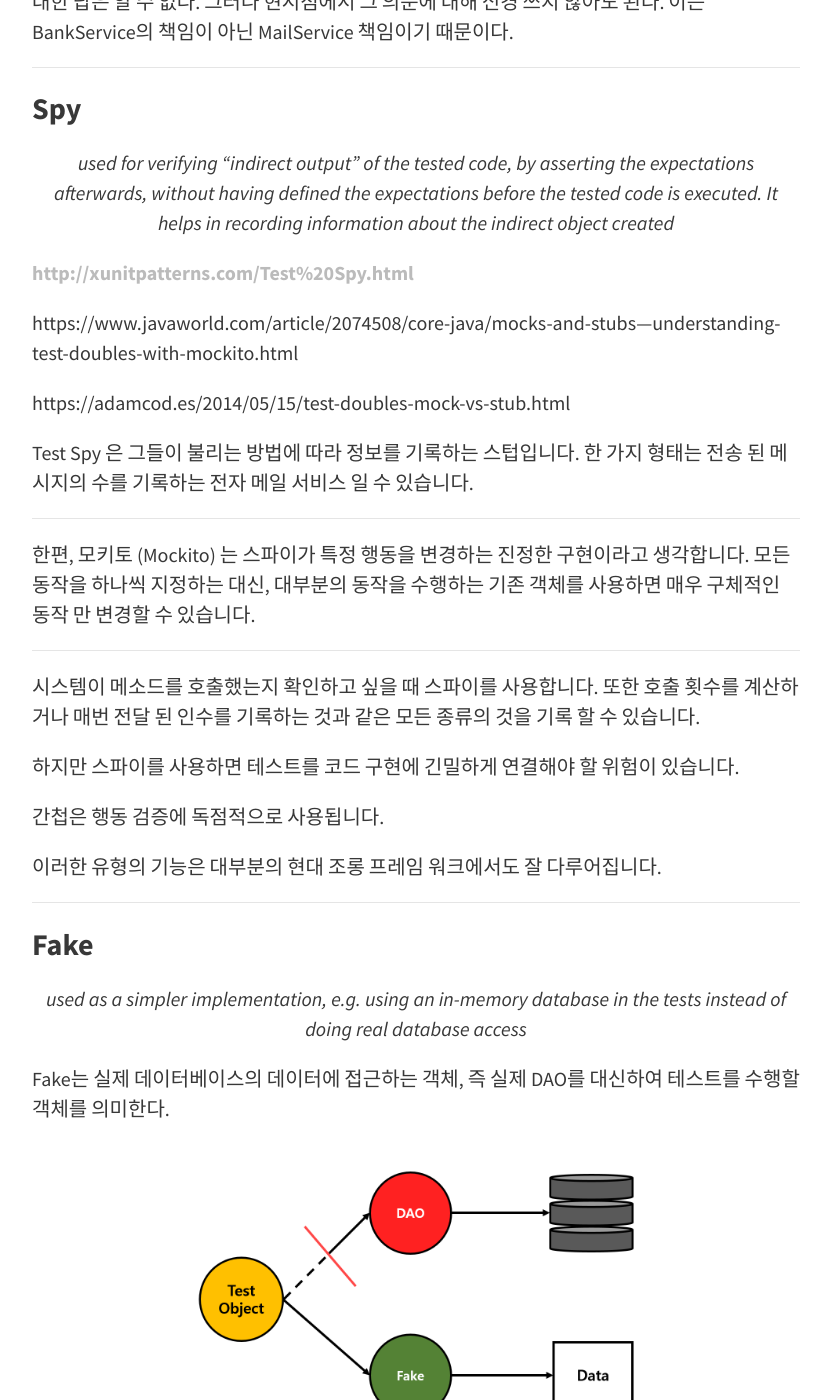
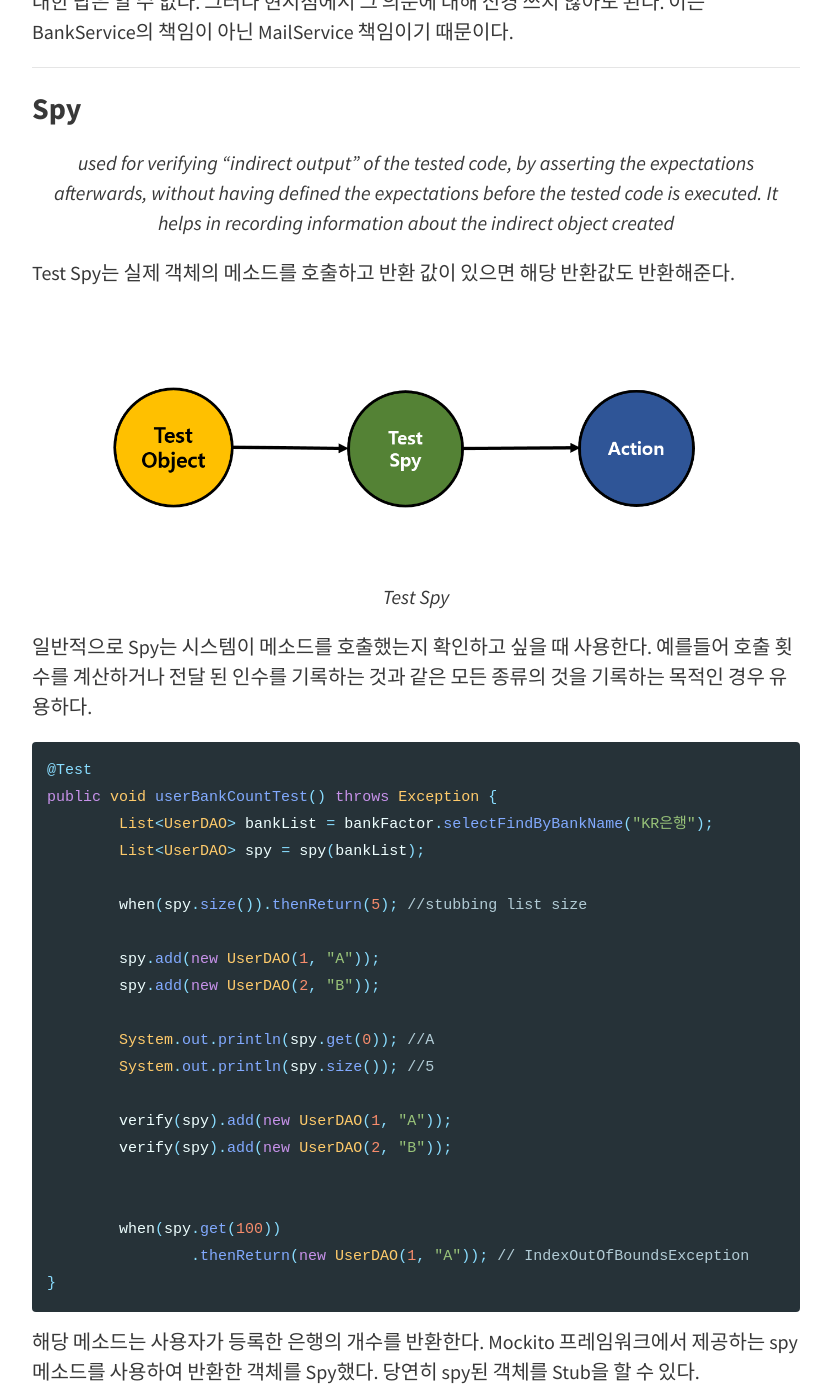
Before and after one commit to gmoon92/gmoon92.github.io, a Jekyll site: the page built from _posts/2018-10-13-test-double.md, in a window 1280 px wide and 1400 px high, scrolled down 8068 px. Shown: the whole window, without its empty margins (224-1055 px from the left). Built offline with Jekyll 4.4.1, drawn with Linux system fonts in a browser that asks for light colours; comment, search, counter and statistics services are not loaded; some of the changed text lies outside the part shown.

Commit message:
final of testdouble write

````diff
--- a/_posts/2018-09-28-test-double.md
+++ b/_posts/2018-10-13-test-double.md
@@ -140,7 +139,7 @@ Mock은 호출에 대한 기대하는 실행 결과를 사전에 정의한 객
 일반적으로 실제 코드를 호출하고 싶지 않거나 손쉬운 검증 방법이 없는 경우 의도된 코드가 실행되었음을 나타내기 위해 사용한다. 즉 Mock은 동작에 대한 검증으로 반환 값은 없다. 동작에 대한 검증은 테스트할 수 있지만, 동작하는 그 자체를 검증하는 것은 어렵다.
 
 <img src="/md/img/test-double/mock.png">
-<em>Mock object</em>
+<em>Mock Object</em>
 
 단편적인 예로는 메일 서비스 기능을 들 수 있다. BankService에서 사용자의 평균임금을 계산한 값을 사용자의 메일로 전송해주는 기능을 추가되었다고 가정하자. 테스트 코드를 실행할 때마다 결괏값이 메일로 전송하지 않는다. 더구나 메일이 올바르게 전송되었는지 확인하기는 쉽지 않다. 개발자가 할 수 있는 일은 테스트에서 수행된 기능의 출력을 검증하는 것이다.
 
@@ -208,28 +207,74 @@ public class BankServiceTest {
 
 _used for verifying "indirect output" of the tested code, by asserting the expectations afterwards, without having defined the expectations before the tested code is executed. It helps in recording information about the indirect object created_
 
-[http://xunitpatterns.com/Test%20Spy.html](http://xunitpatterns.com/Test%20Spy.html)
+Test Spy는 실제 객체의 메소드를 호출하고 반환 값이 있으면 해당 반환값도 반환해준다.
 
-https://www.javaworld.com/article/2074508/core-java/mocks-and-stubs---understanding-test-doubles-with-mockito.html
+<img src="/md/img/test-double/spy.png">
+<em>Test Spy</em>
 
-https://adamcod.es/2014/05/15/test-doubles-mock-vs-stub.html
+일반적으로 Spy는 시스템이 메소드를 호출했는지 확인하고 싶을 때 사용한다. 예를들어 호출 횟수를 계산하거나 전달 된 인수를 기록하는 것과 같은 모든 종류의 것을 기록하는 목적인 경우 유용하다.
 
-Test Spy 은 그들이 불리는 방법에 따라 정보를 기록하는 스텁입니다. 한 가지 형태는 전송 된 메시지의 수를 기록하는 전자 메일 서비스 일 수 있습니다.
+``` java
+@Test
+public void userBankCountTest() throws Exception {
+	List<UserDAO> bankList = bankFactor.selectFindByBankName("KR은행");
+	List<UserDAO> spy = spy(bankList);
 
----
+	when(spy.size()).thenReturn(5); //stubbing list size
 
-한편, 모키토 (Mockito) 는 스파이가 특정 행동을 변경하는 진정한 구현이라고 생각합니다. 모든 동작을 하나씩 지정하는 대신, 대부분의 동작을 수행하는 기존 객체를 사용하면 매우 구체적인 동작 만 변경할 수 있습니다.
+	spy.add(new UserDAO(1, "A"));
+	spy.add(new UserDAO(2, "B"));
+
+	System.out.println(spy.get(0)); //A
+	System.out.println(spy.size()); //5
+
+	verify(spy).add(new UserDAO(1, "A"));
+	verify(spy).add(new UserDAO(2, "B"));
 
 
----
+	when(spy.get(100))
+		.thenReturn(new UserDAO(1, "A")); // IndexOutOfBoundsException
+}
+```
 
-시스템이 메소드를 호출했는지 확인하고 싶을 때 스파이를 사용합니다. 또한 호출 횟수를 계산하거나 매번 전달 된 인수를 기록하는 것과 같은 모든 종류의 것을 기록 할 수 있습니다.
+해당 메소드는 사용자가 등록한 은행의 개수를 반환한다. Mockito 프레임워크에서 제공하는 spy 메소드를 사용하여 반환한 객체를 Spy했다. 당연히 spy된 객체를 Stub을 할 수 있다.
 
-하지만 스파이를 사용하면 테스트를 코드 구현에 긴밀하게 연결해야 할 위험이 있습니다.
+`doReturn(new UserDAO(1, "A").when(spy).get(100);`
 
-간첩은 행동 검증에 독점적으로 사용됩니다.
+단 Spy를 활용하여 Stub을 하면 실제 인스턴스의 메소드를 호출하기 때문에 종종 예기치 못한 예외가 발생한다. 위의 when(spy.get(100))에서는 진짜 인스턴스의 메소드를 호출하기 때문에 IndexOutOfBountException이 발생하게 된다. 이 경우 Mockito.doReturn를 사용해서 문제를 회피할 수 있다.
 
-이러한 유형의 기능은 대부분의 현대 조롱 프레임 워크에서도 잘 다루어집니다.
+``` java
+public class MailServiceImpleTest {
+	SpyFileIO spy;
+
+	@Before
+	public void setUp(){
+		spy = spy(SpyFileIO.class);
+	}
+
+	@Test
+	public void sendTest(){
+		MailServiceImple mailSvc = new MailServiceImple(spy);
+
+		mailSvc.send("gmun0929@gmail.com", "제목", "내용", null);
+		verify(mailSvc).send(null, null, null, null);
+		assertEquals(1, spy.callCount);
+	}
+
+	private class SpyFileIO implements FileIO{
+		public int callCount = 0;
+
+		@Override
+		public StringBuilder read(String filePath) {
+			this.callCount++;
+	        return null;
+		}
+	}
+}
+```
+
+다음과 같이 Spy를 활용하여 테스트 시 특정 메소드가 호출된 총횟수를 검사할 수도 있다.
+
 
 ---
 
@@ -240,7 +285,7 @@ _used as a simpler implementation, e.g. using an in-memory database in the tests
 Fake는 실제 데이터베이스의 데이터에 접근하는 객체, 즉 실제 DAO를 대신하여 테스트를 수행할 객체를 의미한다.
 
 <img src="/md/img/test-double/fake.png">
-<em>Fake object</em>
+<em>Fake Object</em>
 
 Fake는 실제 데이터베이스가 응답한 데이터의 축소판이라고 생각하면 된다. Fake 구현은 실제 데이터베이스에 관여하지 않고 단순 Collection을 사용하여 테스트 시 필요한 데이터를 저장한다. 이를 통해 데이터베이스의 응답, 요청 시간이 많이 소요되는 서비스 통합 테스트를 비교적 빠르게 검증할 수 있다.
 
@@ -291,6 +336,9 @@ _used when a parameter is needed for the tested method but without actually need
 Dummy는 미국의 대표적인 코믹 영화 Dumb and Dumber(덤 앤 더머)와 연관하면 이해하기 쉽다.
 
 영화 제목의 Dumb과 Dumber은 바보의 대명사처럼 모자란 사람을 부를 때 쓰였다. 이와 마찬가지로 Dummy라는 이름에서 알 수 있듯이 Dummy는 매우 바보 같은 객체다. 일반적으로 Dummy object는 해당 객체가 어떻게 사용되는지 상관없이 컴파일과 런타임 실행을 만족 시키기기 위해  객체를 전달할 때 사용한다. 즉 Dummy object는 일반적으로 매개 변수 목록을 채우기 위해 사용한다.
+
+<img src="/md/img/test-double/dummy.png">
+<em>Dummy Object</em>
 
  예를 들어 테스트 코드에 어느 한 객체가 매개변수가 있는 생성자를 포함하고 있다고 가정하자. 이때 매개 변수를 주입해야 하지만 해당 매개 변수는 테스트 시 해당 매개 변수를 사용하지 않는다면?
 
@@ -349,62 +397,32 @@ public class MailServiceImpleTest {
 
 `dummyFileIO = mock(DummyFileIO.class);`
 
-해당 인수 값에 의해 예기치 않은 예외를 발생하는 걸 방지하기 위해 mock 객체를 사용하여 테스트 코드를 작성하였다.
+파일 입출력 기능에서 발생하는 예외를 방지하기 위해 해당 인수 값을 mock 객체를 사용하여 독립적인 메일 발송 테스트를 진행했다.
 
 ---
 
 ### 마무리
 
-더미 객체는 전달되지만 실제로 사용되지는 않습니다. 일반적으로 매개 변수 목록을 채우기 위해 사용됩니다.
+<img src="/md/img/test-double/test-double-relationship.png">
+<em>Goal of Test double use</em>
 
-위조 된 객체는 실제로 실제로 구현되어 있지만 일반적으로 제작에 적합하지 않은 단축키를 사용합니다 ( InMemoryTestDatabase 가 좋은 예입니다).
+테스트 더블은 실제 객체와 관계를 맺은 객체들을 테스트용 객체로 대체하여 독립적인 테스트를 가능할 수 있게 만들어 주는 목적이 있다. 테스트 더블에는 총 다섯 가지의 종류가 있다.
 
-스텁 (stub) 은 테스트 중에 작성된 호출에 대한 미리 준비된 답변을 제공합니다. 일반적으로 테스트를 위해 프로그래밍 된 내용 외에는 응답하지 않습니다.
+`Test Stub`은 로직이 없고 사전에 정의한 데이터를 반환한다.
 
-간첩 은 그들이 불리는 방법에 따라 정보를 기록하는 스텁입니다. 한 가지 형태는 전송 된 메시지의 수를 기록하는 전자 메일 서비스 일 수 있습니다.
+`Mock Object`는 객체를 동작이 없고 반환 값이 없는 상태로 만든다.
 
-모의 (Mock) 는 그들이 기대하는 호출의 명세를 형성하는 기대치로 미리 프로그램되어있다. 기대하지 않은 전화를 받았을 때 예외를 throw 할 수 있으며 확인 중에 전화를 통해 예상했던 모든 전화를 받았는지 확인할 수 있습니다.
+`Test Spy`는 실제 객체와 같은 동작을 한다.
 
-https://www.hostettler.net/blog/2014/05/18/fakes-stubs-dummy-mocks-doubles-and-all-that/
+`Fake Object`는 실제 DAO를 대체할 객체이다.
 
-https://www.javaworld.com/article/2074508/core-java/mocks-and-stubs---understanding-test-doubles-with-mockito.html
-
-https://www.javacodegeeks.com/2015/11/test-doubles-mocks-dummies-and-stubs.html
-
-http://engineering.pivotal.io/post/the-test-double-rule-of-thumb/
-
-https://www.slideshare.net/youngeunchoi12/effective-unit-testing-ch3
-
-https://blog.pragmatists.com/test-doubles-fakes-mocks-and-stubs-1a7491dfa3da
-
-http://xunitpatterns.com/Test%20Double.html
-
-https://zeroturnaround.com/rebellabs/how-to-mock-up-your-unit-test-environment-to-create-alternate-realities/
-
-https://www.javacodegeeks.com/2014/09/built-in-fake-objects.html
-
-http://blog.celerity.com/unit-testing-django-fake-it-til-you-make-it
+`Dummy Object`는 동작하지 않고 매개 변수 목록을 채워주기 위해 사용한다. 또한, 컴파일을 가능하게 하기 위한 것일 뿐이며 테스트에 포함되지 않는다.
 
 ---
 
 ### 참고
 
-https://adamcod.es/2014/05/15/test-doubles-mock-vs-stub.html
-
-
-
-https://martinfowler.com/bliki/TestDouble.html
-
-https://github.com/testdouble/contributing-tests/wiki/Test-Double
-
-https://lostechies.com/derekgreer/2011/05/15/effective-tests-test-doubles/
-
-https://laurentkempe.com/2010/07/17/Unit-Test-using-test-doubles-aka-Mock-Stub-Fake-Dummy/
-
-[https://en.wikipedia.org/wiki/Test_double](https://en.wikipedia.org/wiki/Test_double)
-
-[https://stackoverflow.com/questions/12827580/mocking-vs-spying-in-mocking-frameworks](https://stackoverflow.com/questions/12827580/mocking-vs-spying-in-mocking-frameworks)
-
-[https://eminentstar.github.io/2017/07/24/about-mock-test.html](https://eminentstar.github.io/2017/07/24/about-mock-test.html)
-
-[http://www.jpstory.net/2013/07/26/know-your-test-doubles/](http://www.jpstory.net/2013/07/26/know-your-test-doubles/)
+[xUnit - TestDouble](http://xunitpatterns.com/Test%20Double.html)<br/>
+[Martin Fowler - TestDouble](https://martinfowler.com/bliki/TestDouble.html)<br/>
+[Martin Fowler - Mocks Aren't Stubs](https://martinfowler.com/articles/mocksArentStubs.html)<br/>
+[Martin Fowler - CommandQuerySeparation](https://martinfowler.com/bliki/CommandQuerySeparation.html)<br/>
````
Also changed, not shown: other parts of _posts/2018-10-13-test-double.md (+2 -3 lines), md/img/test-double/dummy.png (added), md/img/test-double/fake.png, md/img/test-double/mock.png, md/img/test-double/spy.png (added), md/img/test-double/stub.png, md/img/test-double/test-double-relationship.png (added).
